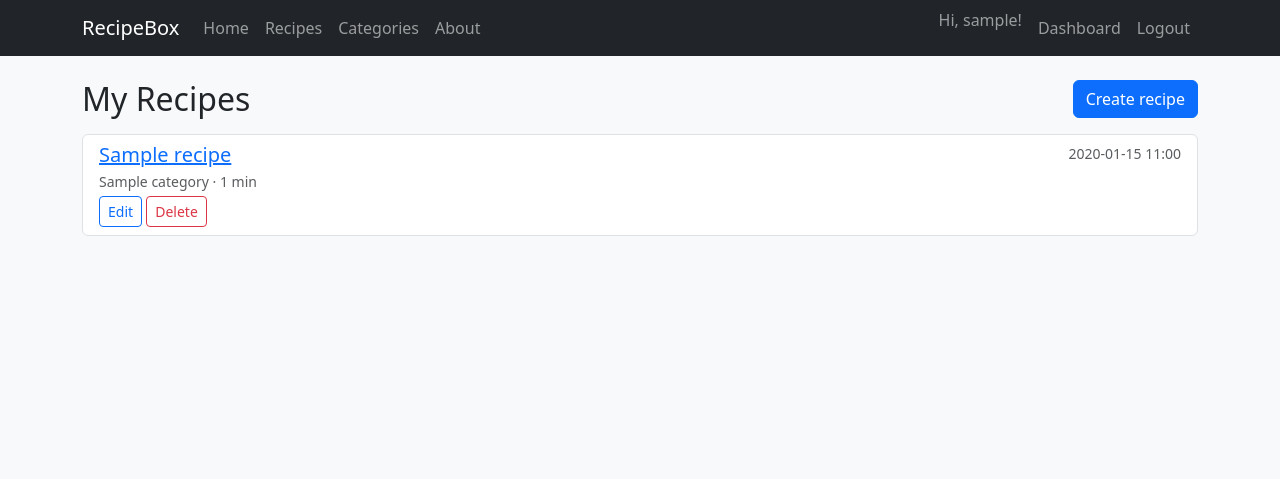
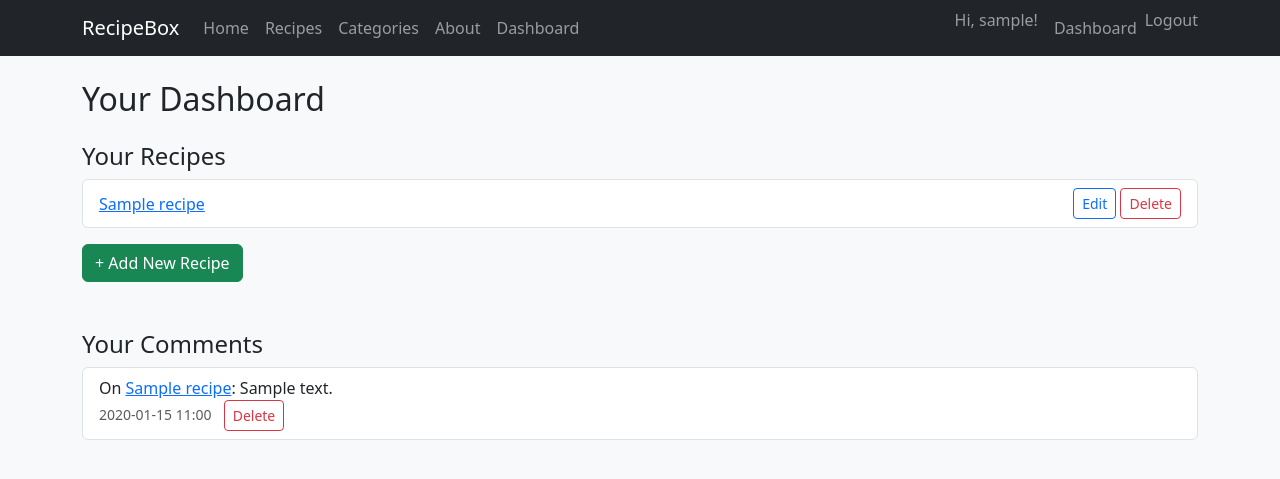
Before and after one commit to psyarov/recipebox, a Django app: page /dashboard/ in a window 1280 px wide. Shown: the top 479 px of the page. Run offline with Django 5.2, Linux system fonts and the light colour scheme; a user stored in the database is signed in; tables that the repository leaves empty hold one stand-in row (values such as "Sample post").

Commit message:
Commit F: Added user dashboard (recipes & comments), updated navbar with Dashboard link, fixed logout with POST form

```diff
--- a/recipes/templates/recipes/dashboard.html
+++ b/recipes/templates/recipes/dashboard.html
@@ -1,45 +1,92 @@
+{#{% extends "base.html" %}#}
+{#{% block title %}My Recipes · RecipeBox{% endblock %}#}
+{#{% block content %}#}
+{#  <div class="d-flex justify-content-between align-items-center mb-3">#}
+{#    <h2 class="mb-0">My Recipes</h2>#}
+{#    <a class="btn btn-primary" href="{% url 'recipe_create' %}">Create recipe</a>#}
+{#  </div>#}
+{##}
+{#  {% if recipes %}#}
+{#    <div class="list-group">#}
+{#      {% for r in recipes %}#}
+{#        <div class="list-group-item">#}
+{#          <div class="d-flex w-100 justify-content-between">#}
+{#            <h5 class="mb-1"><a href="{{ r.get_absolute_url }}">{{ r.title }}</a></h5>#}
+{#            <small class="text-muted">{{ r.created_at|date:"Y-m-d H:i" }}</small>#}
+{#          </div>#}
+{#          <p class="mb-1 small text-muted">#}
+{#            {% if r.category %}{{ r.category.name }} · {% endif %}#}
+{#            {{ r.prep_time_minutes }} min#}
+{#          </p>#}
+{#          <div>#}
+{#            <a class="btn btn-sm btn-outline-primary" href="{% url 'recipe_edit' slug=r.slug %}">Edit</a>#}
+{#            <a class="btn btn-sm btn-outline-danger" href="{% url 'recipe_delete' slug=r.slug %}">Delete</a>#}
+{#          </div>#}
+{#        </div>#}
+{#      {% endfor %}#}
+{#    </div>#}
+{##}
+{#    {% if is_paginated %}#}
+{#      <nav class="mt-3">#}
+{#        <ul class="pagination">#}
+{#          {% if page_obj.has_previous %}#}
+{#            <li class="page-item"><a class="page-link" href="?page={{ page_obj.previous_page_number }}">Previous</a></li>#}
+{#          {% else %}<li class="page-item disabled"><span class="page-link">Previous</span></li>{% endif %}#}
+{#          <li class="page-item active"><span class="page-link">{{ page_obj.number }} / {{ page_obj.paginator.num_pages }}</span></li>#}
+{#          {% if page_obj.has_next %}#}
+{#            <li class="page-item"><a class="page-link" href="?page={{ page_obj.next_page_number }}">Next</a></li>#}
+{#          {% else %}<li class="page-item disabled"><span class="page-link">Next</span></li>{% endif %}#}
+{#        </ul>#}
+{#      </nav>#}
+{#    {% endif %}#}
+{#  {% else %}#}
+{#    <div class="alert alert-info">You haven’t added any recipes yet.</div>#}
+{#  {% endif %}#}
+{#{% endblock %}#}
+
 {% extends "base.html" %}
-{% block title %}My Recipes · RecipeBox{% endblock %}
+{% block title %}Dashboard · RecipeBox{% endblock %}
+
 {% block content %}
-  <div class="d-flex justify-content-between align-items-center mb-3">
-    <h2 class="mb-0">My Recipes</h2>
-    <a class="btn btn-primary" href="{% url 'recipe_create' %}">Create recipe</a>
-  </div>
+  <h2 class="mb-4">Your Dashboard</h2>
 
-  {% if recipes %}
-    <div class="list-group">
-      {% for r in recipes %}
-        <div class="list-group-item">
-          <div class="d-flex w-100 justify-content-between">
-            <h5 class="mb-1"><a href="{{ r.get_absolute_url }}">{{ r.title }}</a></h5>
-            <small class="text-muted">{{ r.created_at|date:"Y-m-d H:i" }}</small>
-          </div>
-          <p class="mb-1 small text-muted">
-            {% if r.category %}{{ r.category.name }} · {% endif %}
-            {{ r.prep_time_minutes }} min
-          </p>
-          <div>
-            <a class="btn btn-sm btn-outline-primary" href="{% url 'recipe_edit' slug=r.slug %}">Edit</a>
-            <a class="btn btn-sm btn-outline-danger" href="{% url 'recipe_delete' slug=r.slug %}">Delete</a>
-          </div>
-        </div>
-      {% endfor %}
-    </div>
+  <section class="mb-5">
+    <h4>Your Recipes</h4>
+    {% if recipes %}
+      <ul class="list-group mb-3">
+        {% for r in recipes %}
+          <li class="list-group-item d-flex justify-content-between align-items-center">
+            <a href="{% url 'recipe_detail' slug=r.slug %}">{{ r.title }}</a>
+            <div>
+              <a href="{% url 'recipe_edit' slug=r.slug %}" class="btn btn-sm btn-outline-primary">Edit</a>
+              <a href="{% url 'recipe_delete' slug=r.slug %}" class="btn btn-sm btn-outline-danger">Delete</a>
+            </div>
+          </li>
+        {% endfor %}
+      </ul>
+    {% else %}
+      <p class="text-muted">You haven’t created any recipes yet.</p>
+    {% endif %}
+    <a href="{% url 'recipe_create' %}" class="btn btn-success">+ Add New Recipe</a>
+  </section>
 
-    {% if is_paginated %}
-      <nav class="mt-3">
-        <ul class="pagination">
-          {% if page_obj.has_previous %}
-            <li class="page-item"><a class="page-link" href="?page={{ page_obj.previous_page_number }}">Previous</a></li>
-          {% else %}<li class="page-item disabled"><span class="page-link">Previous</span></li>{% endif %}
-          <li class="page-item active"><span class="page-link">{{ page_obj.number }} / {{ page_obj.paginator.num_pages }}</span></li>
-          {% if page_obj.has_next %}
-            <li class="page-item"><a class="page-link" href="?page={{ page_obj.next_page_number }}">Next</a></li>
-          {% else %}<li class="page-item disabled"><span class="page-link">Next</span></li>{% endif %}
-        </ul>
-      </nav>
+  <section>
+    <h4>Your Comments</h4>
+    {% if comments %}
+      <ul class="list-group">
+        {% for c in comments %}
+          <li class="list-group-item">
+            On <a href="{% url 'recipe_detail' slug=c.recipe.slug %}">{{ c.recipe.title }}</a>:
+            {{ c.text|truncatewords:15 }}
+            <div>
+              <small class="text-muted">{{ c.created_at|date:"Y-m-d H:i" }}</small>
+              <a href="{% url 'comment_delete' pk=c.pk %}" class="btn btn-sm btn-outline-danger ms-2">Delete</a>
+            </div>
+          </li>
+        {% endfor %}
+      </ul>
+    {% else %}
+      <p class="text-muted">You haven’t posted any comments yet.</p>
     {% endif %}
-  {% else %}
-    <div class="alert alert-info">You haven’t added any recipes yet.</div>
-  {% endif %}
+  </section>
 {% endblock %}
--- a/recipes/urls.py
+++ b/recipes/urls.py
@@ -19,6 +19,7 @@
 
 from django.urls import path
 from . import views
+from .views import DashboardView
 
 urlpatterns = [
     path("", views.landing_view, name="landing"),
@@ -40,4 +41,7 @@ urlpatterns = [
     path("recipes/<slug:slug>/", views.RecipeDetailView.as_view(), name="recipe_detail"),
 
     path("categories/", views.CategoryListView.as_view(), name="category_list"),
+
+    path("dashboard/", DashboardView.as_view(), name="dashboard"),
+
 ]
--- a/recipes/views.py
+++ b/recipes/views.py
@@ -8,12 +8,14 @@ from .models import Recipe, Category
 
 from django.contrib.auth.mixins import LoginRequiredMixin, UserPassesTestMixin
 from django.urls import reverse_lazy
-from django.views.generic import CreateView, UpdateView, DeleteView
+from django.views.generic import CreateView, UpdateView, DeleteView, TemplateView
 from .forms import RecipeForm
 from .models import Recipe, Category, Comment
 
 from django.utils.decorators import method_decorator
 from django.views.decorators.csrf import csrf_protect
+
+from django.contrib.auth.decorators import login_required
 
 
 
@@ -174,3 +176,29 @@ class CommentDeleteView(LoginRequiredMixin, UserPassesTestMixin, DeleteView):
         self.object = self.get_object()           # make sure self.object is set for get_success_url()
         messages.success(self.request, "Comment deleted.")
         return super().delete(request, *args, **kwargs)
+
+
+# @method_decorator(login_required, name="dispatch")
+# class DashboardView(TemplateView):
+#     template_name = "recipes/dashboard.html"
+#
+#     def get_context_data(self, **kwargs):
+#         context = super().get_context_data(**kwargs)
+#         context["recipes"] = Recipe.objects.filter(author=self.request.user)
+#         context["comments"] = Comment.objects.filter(author=self.request.user)
+#         return context
+
+class DashboardView(LoginRequiredMixin, ListView):
+    model = Recipe
+    template_name = "recipes/dashboard.html"
+    context_object_name = "recipes"
+    paginate_by = 10
+
+    def get_queryset(self):
+        return Recipe.objects.filter(author=self.request.user).select_related("category")
+
+    def get_context_data(self, **kwargs):
+        context = super().get_context_data(**kwargs)
+        # add user's comments to the context so the template can render them
+        context["comments"] = Comment.objects.filter(author=self.request.user).select_related("recipe")
+        return context
--- a/templates/partials/nav.html
+++ b/templates/partials/nav.html
@@ -12,6 +12,10 @@
                 <li class="nav-item"><a class="nav-link" href="{% url 'recipe_list' %}">Recipes</a></li>
                 <li class="nav-item"><a class="nav-link" href="{% url 'category_list' %}">Categories</a></li>
                 <li class="nav-item"><a class="nav-link" href="{% url 'about' %}">About</a></li>
+
+                {% if user.is_authenticated %}
+                    <li class="nav-item"><a class="nav-link" href="{% url 'dashboard' %}">Dashboard</a></li>
+                {% endif %}
             </ul>
 
             <ul class="navbar-nav ms-auto">
@@ -20,8 +24,12 @@
                         <span class="navbar-text me-2">Hi, {{ user.username }}!</span>
                     </li>
                     <li class="nav-item"><a class="nav-link" href="{% url 'dashboard' %}">Dashboard</a></li>
-                    <li class="nav-item"><a class="nav-link" href="{% url 'logout' %}">Logout</a></li>
-                {% else %}
+                    <li class="nav-item">
+                        <form method="post" action="{% url 'logout' %}">
+                            {% csrf_token %}
+                            <button type="submit" class="nav-link btn btn-link p-0">Logout</button>
+                        </form>
+                    </li>                {% else %}
                     <li class="nav-item"><a class="nav-link" href="{% url 'login' %}">Login</a></li>
                     <li class="nav-item"><a class="nav-link" href="{% url 'register' %}">Register</a></li>
                 {% endif %}
```
